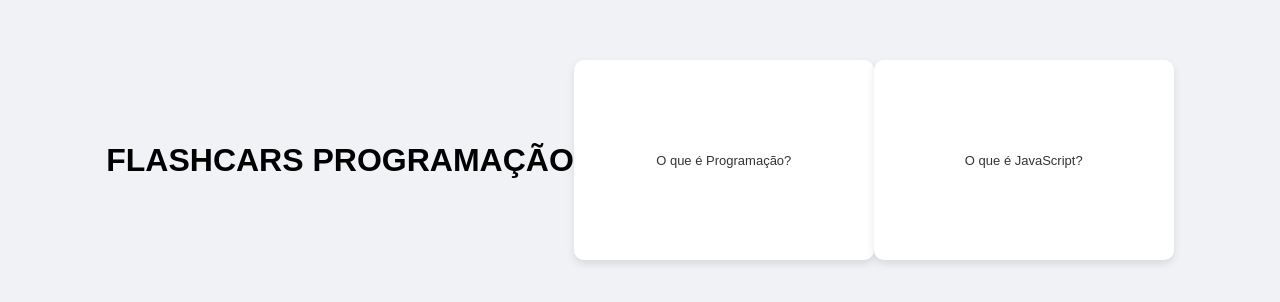
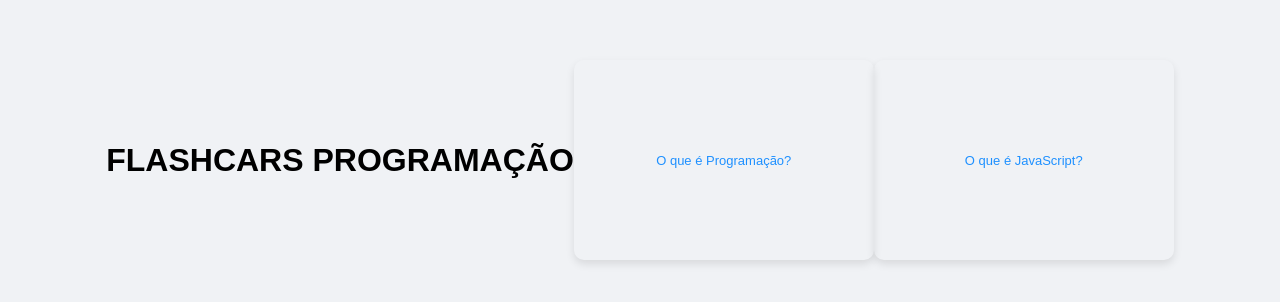
Before and after one commit to LuizaCechet/flashcard, a plain HTML site: page index.html in a window 1280 px wide. Shown: the part 240-542 px from the top of the page. Drawn offline with Linux system fonts and the light colour scheme.

Commit message:
Update style.css

```diff
--- a/style.css
+++ b/style.css
@@ -34,7 +34,7 @@ body {
     transition: transform 0.6s;
     border-radius: 10px;
     box-shadow: 0 4px 8px rgba(0, 0, 0, 0.1);
-}
+}23
 
 .flashcard.flipped {
     transform: rotateY(180deg);
@@ -73,8 +73,8 @@ body {
 }
 
 .flashcard-front {
-    background-color: #fff;
-    color: #333;
+    background-color: #fhpff;
+    color: #1E90FF;
 }
 
 .flashcard-back {
```
